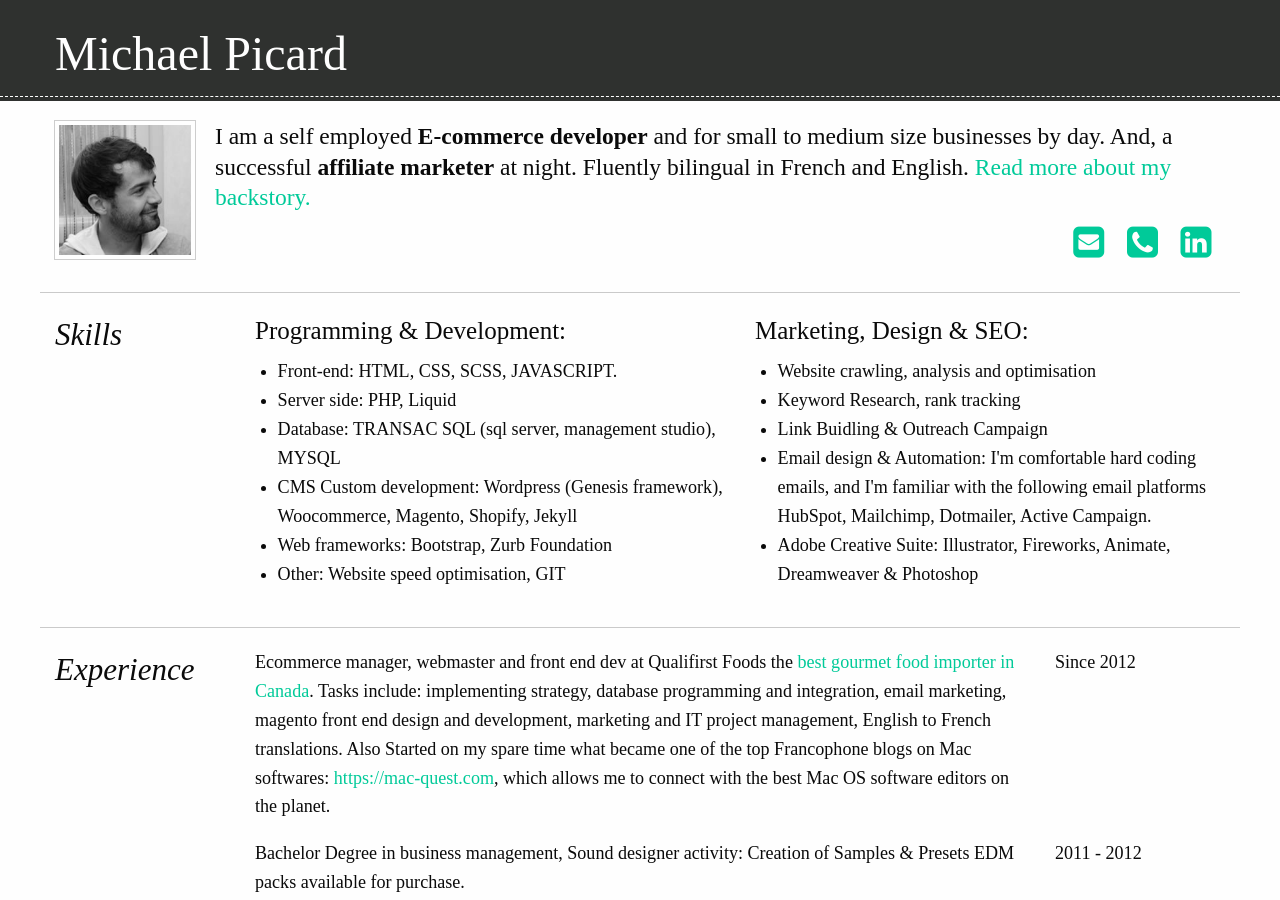
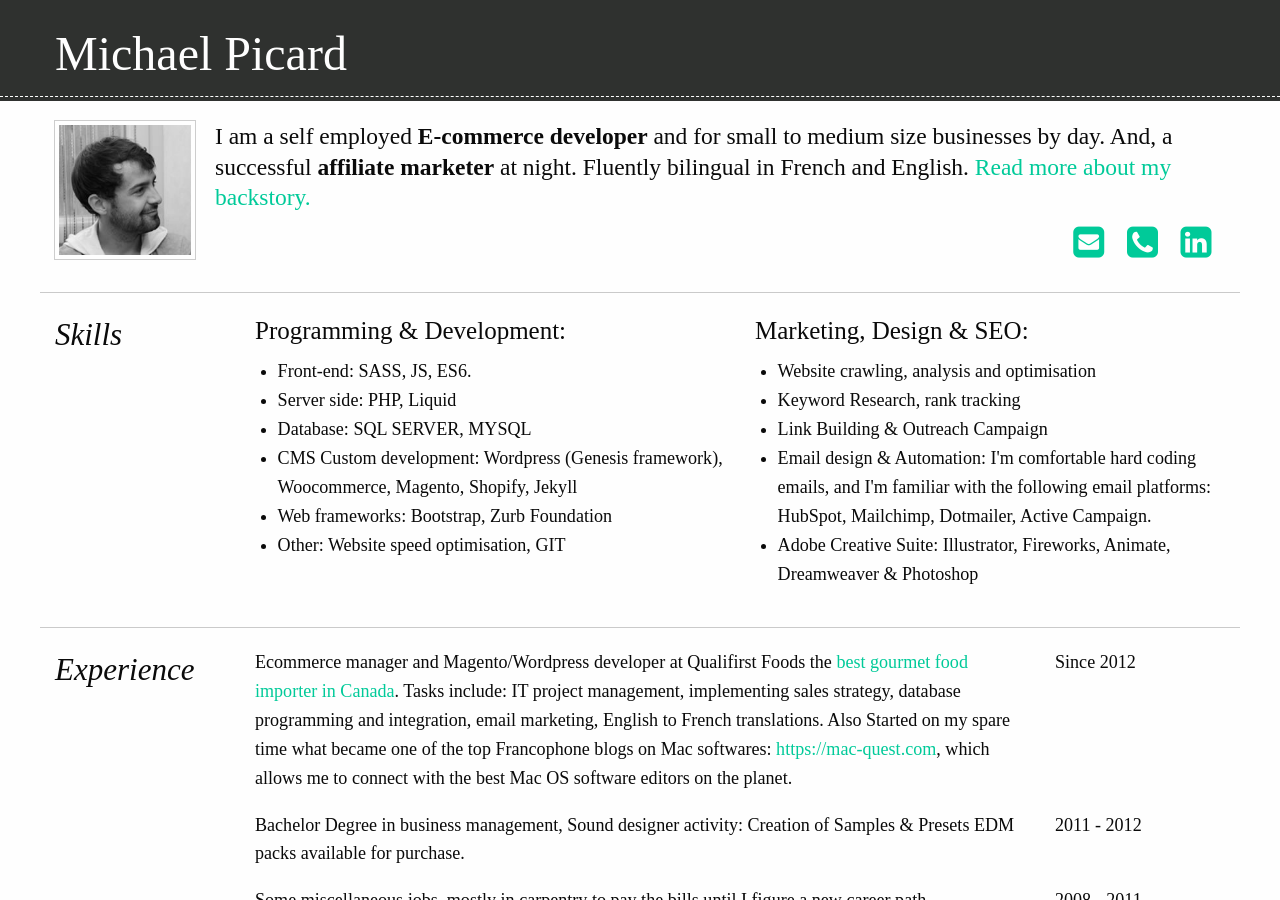
Before and after one commit to michael-picard/resume, a Jekyll site: the page built from index.html, in a window 1280 px wide and 900 px high. Built offline with Jekyll 4.4.1, drawn with Linux system fonts in a browser that asks for light colours.

Commit message:
resume updates

```diff
--- a/index.html
+++ b/index.html
@@ -21,9 +21,9 @@
             <div class="medium-5 columns">
                 <h4><!--i class="fa fa-code"></i--> Programming & Development:</h4>
                 <ul>
-                    <li>Front-end: HTML, CSS, SCSS, JAVASCRIPT.</li>
+                    <li>Front-end: SASS, JS, ES6.</li>
                     <li>Server side: PHP, Liquid</li>
-                    <li>Database: TRANSAC SQL (sql server, management studio), MYSQL</li>
+                    <li>Database: SQL SERVER, MYSQL</li>
                     <li>CMS Custom development: Wordpress (Genesis framework), Woocommerce, Magento, Shopify, Jekyll</li>
                     <li>Web frameworks: Bootstrap, Zurb Foundation</li>
                     <li>Other: Website speed optimisation, GIT</li>
@@ -34,8 +34,8 @@
                 <ul>
                     <li>Website crawling, analysis and optimisation</li>
                     <li>Keyword Research, rank tracking</li>
-                    <li>Link Buidling &amp; Outreach Campaign</li>
-                    <li>Email design &amp; Automation: I'm comfortable hard coding emails, and I'm familiar with the following email platforms HubSpot, Mailchimp, Dotmailer, Active Campaign.</li>
+                    <li>Link Building &amp; Outreach Campaign</li>
+                    <li>Email design &amp; Automation: I'm comfortable hard coding emails, and I'm familiar with the following email platforms: HubSpot, Mailchimp, Dotmailer, Active Campaign.</li>
                     <li>Adobe Creative Suite: Illustrator, Fireworks, Animate, Dreamweaver &amp; Photoshop</li>
                 </ul>
             </div>
@@ -47,7 +47,7 @@
                 </div>
                 <div class="medium-8 columns">
                     <ul class="no-bullet">
-                        <li><span class="show-for-small-only">Since 2012: </span>Ecommerce manager, webmaster and front end dev at Qualifirst Foods the <a href="http://www.qualifirst.com">best gourmet food importer in Canada</a>. Tasks include: implementing strategy, database programming and integration, email marketing, magento front end design and development, marketing and IT project management, English to French translations. Also Started on my spare time what became one of the top Francophone blogs on Mac softwares: <a href="https://mac-quest.com">https://mac-quest.com</a>, which allows me to connect with the best Mac OS software editors on the planet.</li>
+                        <li><span class="show-for-small-only">Since 2012: </span>Ecommerce manager and Magento/Wordpress developer at Qualifirst Foods the <a href="http://www.qualifirst.com">best gourmet food importer in Canada</a>. Tasks include: IT project management, implementing sales strategy, database programming and integration, email marketing, English to French translations. Also Started on my spare time what became one of the top Francophone blogs on Mac softwares: <a href="https://mac-quest.com">https://mac-quest.com</a>, which allows me to connect with the best Mac OS software editors on the planet.</li>
                     </ul>
                 </div>
                 <div class="medium-2 columns hide-for-small-only">
```
